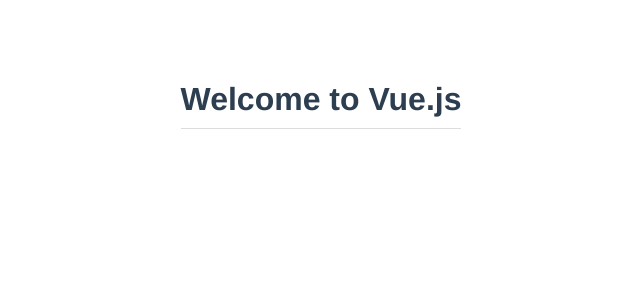
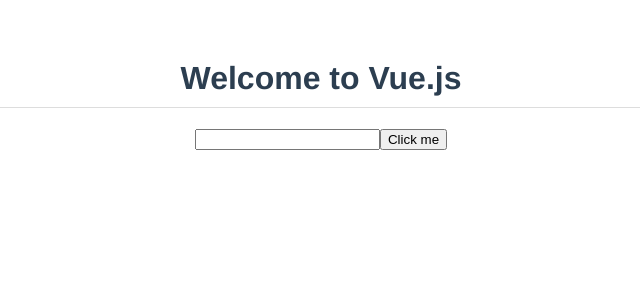
Before and after one commit to VisheshSingh/modal-project, a Vue app: page / in a window 1280 px wide. Shown: the top 300 px of the page, without its empty margins (319-959 px from the left). Built offline with nearby package versions, Linux system fonts and the light colour scheme.

Commit message:
Template refs

```diff
--- a/src/App.vue
+++ b/src/App.vue
@@ -1,10 +1,22 @@
 <template>
-  <h1>Welcome to Vue.js</h1>
+  <h1>{{ title }}</h1>
+  <input type="text" ref="name" />
+  <button @click="handleClick">Click me</button>
 </template>
 
 <script>
 export default {
   name: 'App',
+  data() {
+    return {
+      title: 'Welcome to Vue.js',
+    };
+  },
+  methods: {
+    handleClick() {
+      this.$refs.name.focus();
+    },
+  },
 };
 </script>
 
@@ -20,7 +32,6 @@
 
 h1 {
   padding-bottom: 10px;
-  display: inline-block;
   border-bottom: 1px solid #ddd;
 }
 </style>
```
